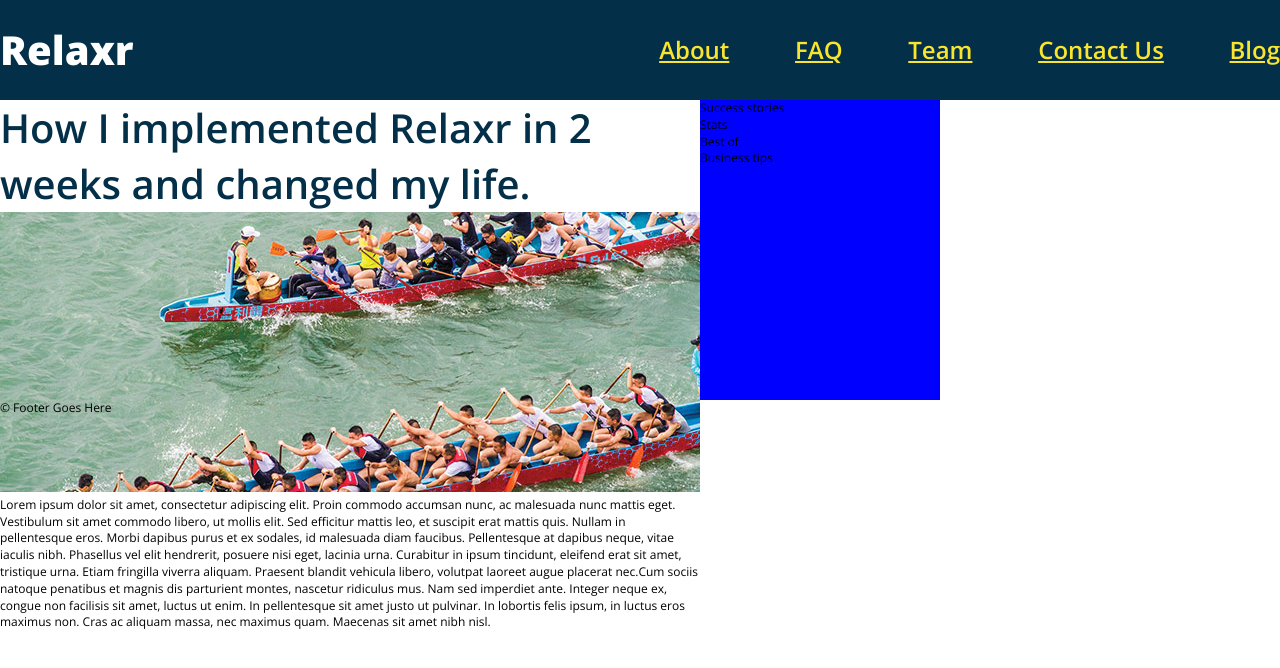
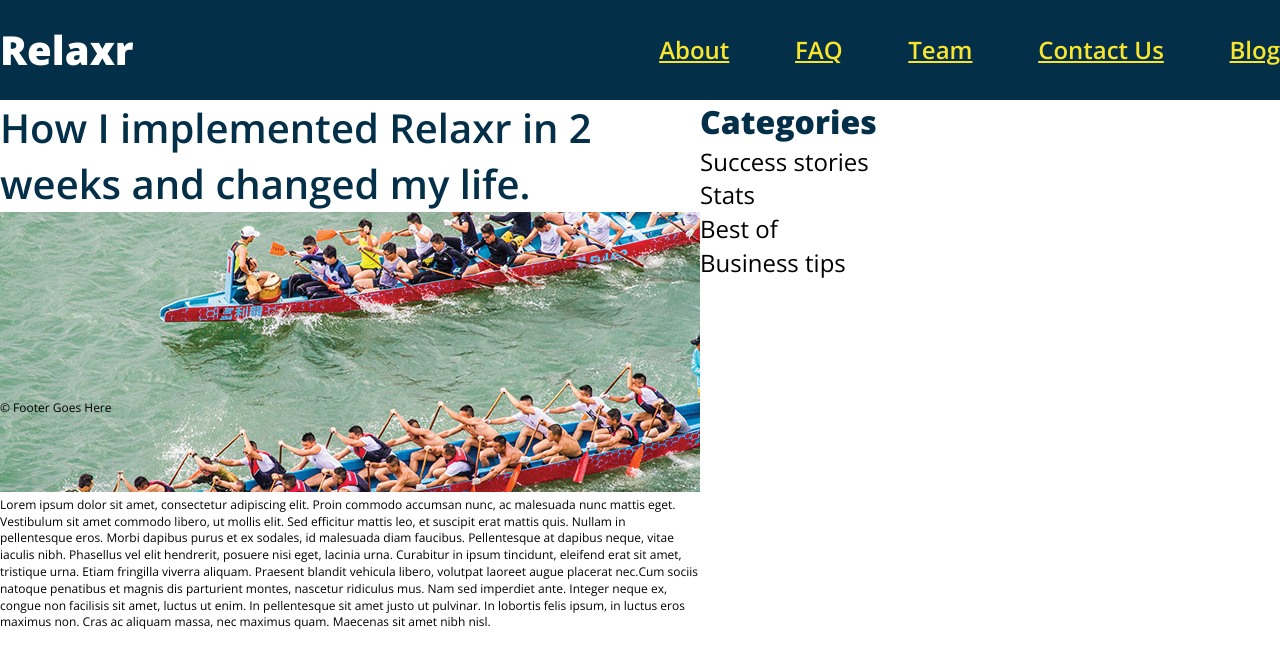
Before and after one commit to ninale91/Week-3-Monday, a plain HTML site: page starter_code/index.html in a window 1280 px wide. Drawn offline with nearby package versions, Linux system fonts and the light colour scheme.

Commit message:
add categories side bar

```diff
--- a/starter_code/css/style.css
+++ b/starter_code/css/style.css
@@ -107,7 +107,7 @@ header {
   flex-direction: row;
 }
 
-.main-content {
+.main-content{
   width: 700px;
   height: 300px;
   display: flex;
@@ -123,13 +123,28 @@ header {
 
 }
 
-.sidebar {
+.sidebar{
   width: 240px;
   height: 300px;
-  background-color: blue;
   display: flex;
   flex-direction: column;
 
+}
+
+.categories{
+  display: flex;
+  flex-direction: column;
+}
+
+.categories h2{
+  font-size: 32px;
+  font-weight: 900;
+  color: #033048
+}
+
+.categories ul{
+  font-size: 24px;
+  font-weight: 200;
 }
 
 footer {
--- a/starter_code/index.html
+++ b/starter_code/index.html
@@ -55,6 +55,7 @@
 				</div>
 				<div class="sidebar">
 					<div class="categories">
+						<h2>Categories</h2>
 						<ul>
 							<li>Success stories</li>
 							<li>Stats</li>
```
